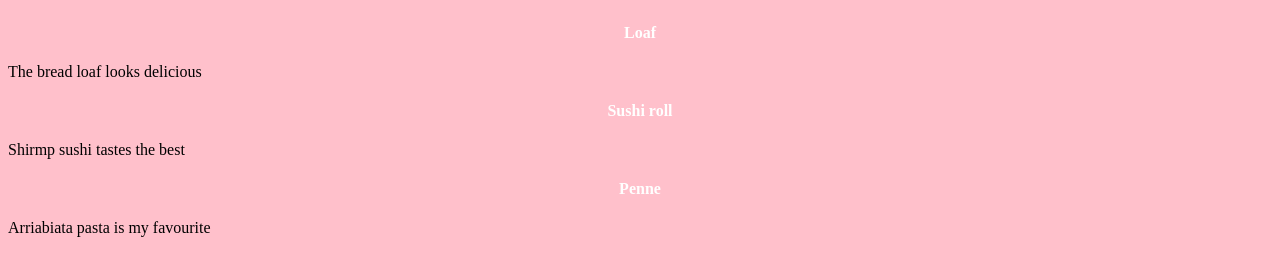
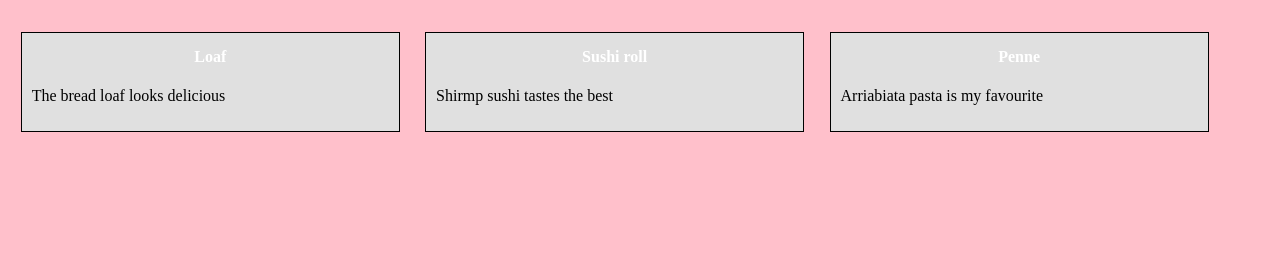
Before and after one commit to Bhumikanaik12/Webdevelopmentbasics, a plain HTML site: page module2-solution/index.html in a window 1280 px wide. Shown: the part 61-336 px from the top of the page. Drawn offline with Linux system fonts and the light colour scheme.

Commit message:
Update index.html

```diff
--- a/module2-solution/index.html
+++ b/module2-solution/index.html
@@ -8,17 +8,17 @@
 
 <h1>Foodie Restaurant Menu</h1>
 
-<div class="menu item - Bread">
+<div class="menu-item Bread">
 	<div class="title">Loaf</div>
 <p>The bread loaf looks delicious</p>
 </div>
 
-<div class="menu item - Sushi">
+<div class="menu-item Sushi">
 	<div class="title">Sushi roll</div>
 <p>Shirmp sushi tastes the best</p>
 </div>
 
-<div class="menu item - Pasta">
+<div class="menu-item Pasta">
 	<div class="title">Penne</div>
 <p>Arriabiata pasta is my favourite</p>
 </div>
```
